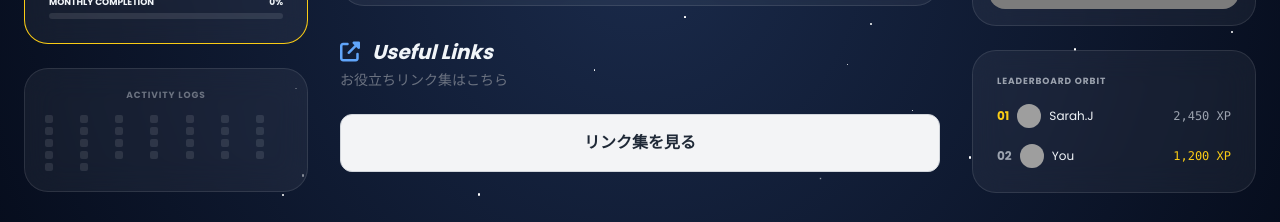
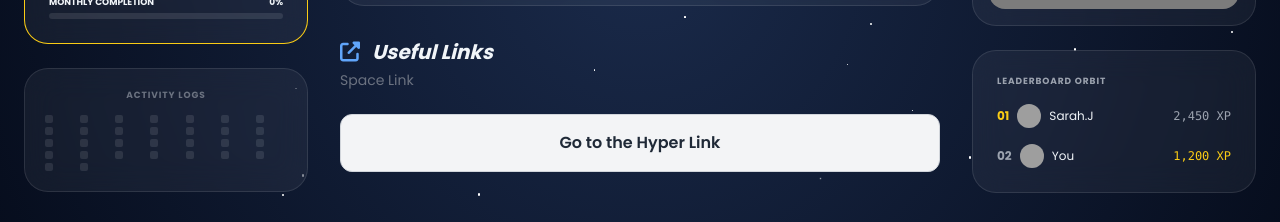
Before and after one commit to yakumo1229/English.HP, a plain HTML site: page index.html in a window 1280 px wide. Shown: the part 448-670 px from the top of the page. Drawn offline with nearby package versions, Linux system fonts and the light colour scheme; grey boxes are pictures that could not be loaded.

Commit message:
Update index.html

```diff
--- a/index.html
+++ b/index.html
@@ -280,12 +280,12 @@
             <h2 class="text-xl font-black italic">
                 <i class="fas fa-external-link-alt text-blue-400 mr-3"></i>Useful Links
             </h2>
-            <p class="text-sm text-gray-500 mt-1">お役立ちリンク集はこちら</p>
+            <p class="text-sm text-gray-500 mt-1">Space Link</p>
         </div>
     </div>
     <div class="space-y-4">
-        <a href="links.html" class="block w-full text-center py-4 bg-gray-100 hover:bg-gray-200 text-gray-800 font-semibold rounded-xl border border-gray-300 transition">
-            リンク集を見る
+        <a href="https://yakumo1229.github.io/link/" class="block w-full text-center py-4 bg-gray-100 hover:bg-gray-200 text-gray-800 font-semibold rounded-xl border border-gray-300 transition">
+           Go to the Hyper Link
         </a>
     </div>
 </section>
```
